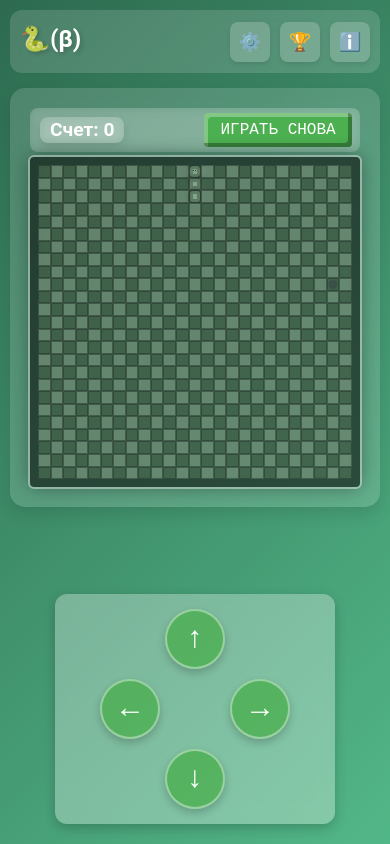
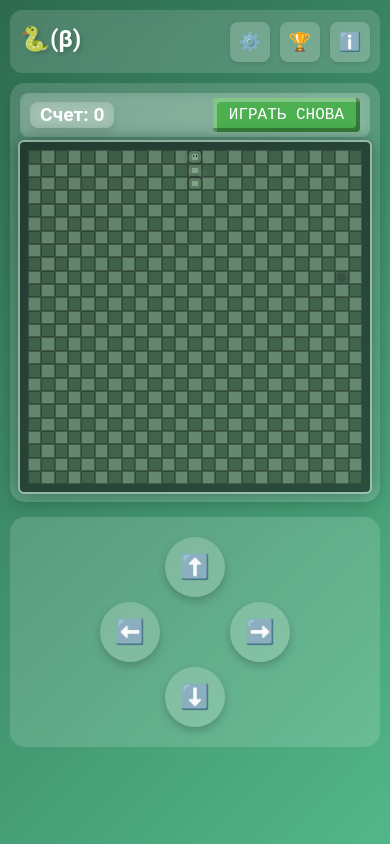
Before and after one commit to Foxeleon/react-snake, a React (Vite) app: page / in a window 390 px wide. Both pictures are taken after a click on the button "НАЧАТЬ ИГРУ". Built offline with nearby package versions, Linux system fonts and the light colour scheme.

Commit message:
mobile controls optimisation

```diff
--- a/src/components/Game.module.css
+++ b/src/components/Game.module.css
@@ -444,3 +444,97 @@
     padding: 2px 5px;
   }
 }
+
+/* Мобильные контроллеры */
+.mobileControls {
+  display: none;
+  width: 100%;
+  max-width: min(95vw, 95vh);
+  margin: 10px auto;
+  padding: 10px;
+  box-sizing: border-box;
+  background: rgba(255, 255, 255, 0.15);
+  border-radius: 15px;
+  backdrop-filter: blur(5px);
+}
+
+/* Контейнер для кнопок управления */
+.mobileControlButtons {
+  display: grid;
+  grid-template-areas:
+    ". up ."
+    "left . right"
+    ". down .";
+  gap: 5px;
+  justify-content: center;
+  align-items: center;
+  padding: 10px;
+}
+
+/* Стили для кнопок управления */
+.mobileControlButton {
+  width: 60px;
+  height: 60px;
+  border-radius: 50%;
+  border: none;
+  background: rgba(255, 255, 255, 0.2);
+  color: white;
+  font-size: 24px;
+  display: flex;
+  align-items: center;
+  justify-content: center;
+  cursor: pointer;
+  box-shadow: 0 4px 8px rgba(0, 0, 0, 0.2);
+  transition: all 0.2s ease;
+  -webkit-tap-highlight-color: transparent;
+}
+
+.mobileControlButton:active {
+  transform: scale(0.95);
+  box-shadow: 0 2px 4px rgba(0, 0, 0, 0.2);
+}
+
+/* Позиционирование кнопок */
+.mobileControlButton[data-direction="UP"] { grid-area: up; }
+.mobileControlButton[data-direction="DOWN"] { grid-area: down; }
+.mobileControlButton[data-direction="LEFT"] { grid-area: left; }
+.mobileControlButton[data-direction="RIGHT"] { grid-area: right; }
+
+/* Медиа-запросы для мобильных устройств */
+@media (max-width: 768px) {
+  .mobileControls {
+    display: block;
+  }
+
+  .controlsPanel {
+    display: none;
+  }
+
+  /* Корректировка отступов для мобильной версии */
+  .boardBackground {
+    margin: 5px 0;
+    padding: 10px;
+  }
+
+  /* Уменьшаем размер кнопок для маленьких экранов */
+  @media (max-height: 700px) {
+    .mobileControlButton {
+      width: 50px;
+      height: 50px;
+      font-size: 20px;
+    }
+  }
+
+  @media (max-height: 600px) {
+    .mobileControlButton {
+      width: 45px;
+      height: 45px;
+      font-size: 18px;
+    }
+
+    .mobileControlButtons {
+      gap: 3px;
+      padding: 5px;
+    }
+  }
+}
--- a/src/components/Game.tsx
+++ b/src/components/Game.tsx
@@ -26,7 +26,8 @@ const Game: React.FC = () => {
     toggleRecords,
     toggleLegend,
     doublePointsActive,
-    doublePointsEndTime
+    doublePointsEndTime,
+    changeDirection
   } = useGameStore();
 
   // Определяем, на мобильном ли устройстве
@@ -213,8 +214,41 @@ const Game: React.FC = () => {
         </div>
       )}
 
-      {/* Отображаем мобильные кнопки управления всегда на мобильном устройстве */}
-      {isMobile && <GameControls onStartGame={handleStartGame} />}
+      {/* Новая мобильная панель управления */}
+      {isMobile && (
+        <div className={styles.mobileControls}>
+          <div className={styles.mobileControlButtons}>
+            <button
+              className={styles.mobileControlButton}
+              data-direction="UP"
+              onClick={() => changeDirection('UP')}
+            >
+              ⬆️
+            </button>
+            <button
+              className={styles.mobileControlButton}
+              data-direction="LEFT"
+              onClick={() => changeDirection('LEFT')}
+            >
+              ⬅️
+            </button>
+            <button
+              className={styles.mobileControlButton}
+              data-direction="RIGHT"
+              onClick={() => changeDirection('RIGHT')}
+            >
+              ➡️
+            </button>
+            <button
+              className={styles.mobileControlButton}
+              data-direction="DOWN"
+              onClick={() => changeDirection('DOWN')}
+            >
+              ⬇️
+            </button>
+          </div>
+        </div>
+      )}
 
       {isSettingsOpen && <GameSettings />}
       {isRecordsOpen && <Leaderboard />}
```
